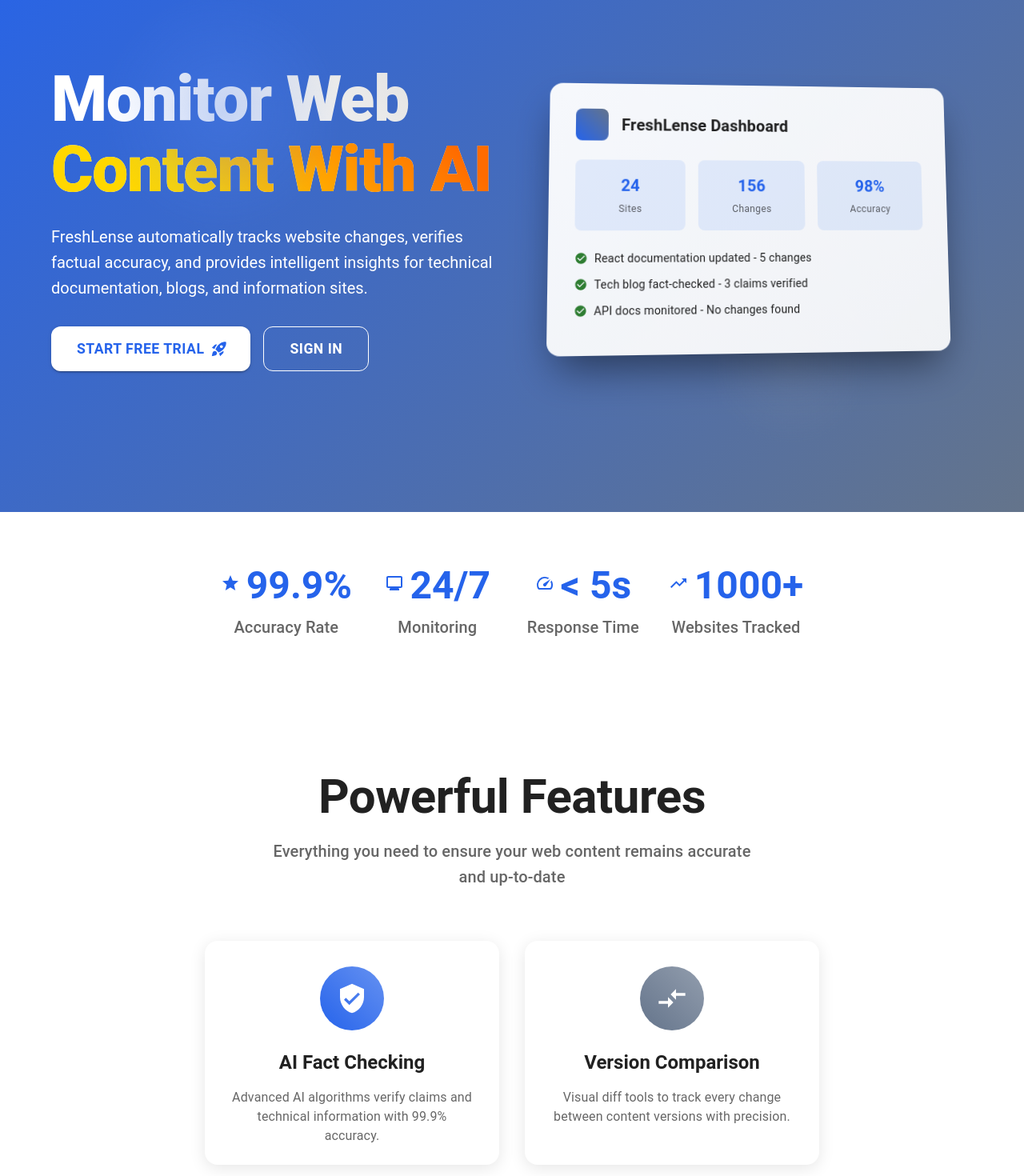
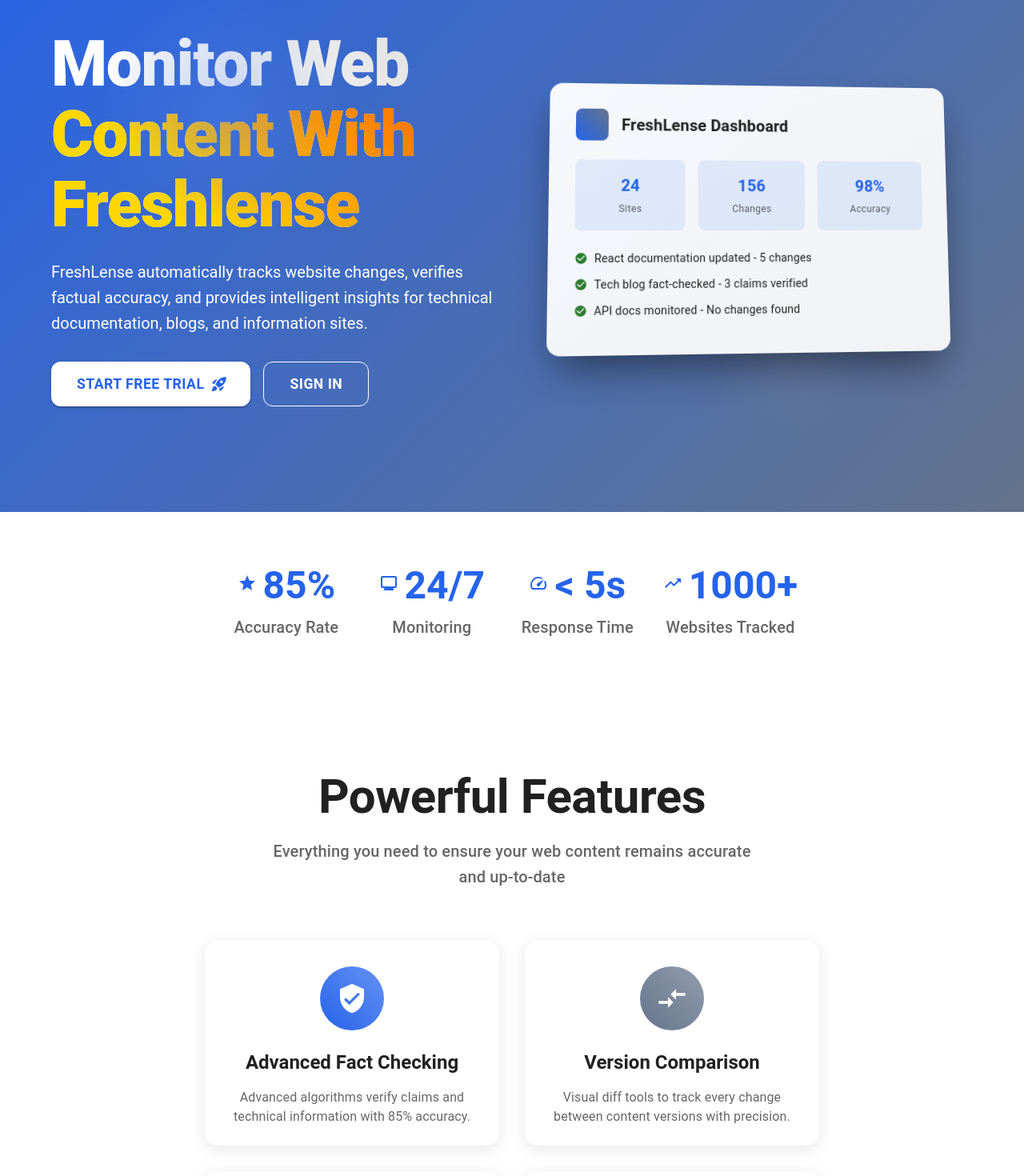
Before and after one commit to SohamJ513/FreshLense, a React (Create React App) app in the folder frontend/: page / in a window 1280 px wide. Shown: the part 160-1630 px from the top of the page at 80% size. Built offline with nearby package versions, Linux system fonts and the light colour scheme; no server answers.

Commit message:
Updated the landing page

```diff
--- a/frontend/src/pages/LandingPage.tsx
+++ b/frontend/src/pages/LandingPage.tsx
@@ -42,8 +42,8 @@
   const features = [
     {
       icon: <VerifiedUser sx={{ fontSize: 40 }} />,
-      title: 'AI Fact Checking',
-      description: 'Advanced AI algorithms verify claims and technical information with 99.9% accuracy.',
+      title: 'Advanced Fact Checking',
+      description: 'Advanced algorithms verify claims and technical information with 85% accuracy.',
       color: theme.palette.primary.main,
     },
     {
@@ -79,7 +79,7 @@
   ];
 
   const stats = [
-    { number: '99.9%', label: 'Accuracy Rate', icon: <Star /> },
+    { number: '85%', label: 'Accuracy Rate', icon: <Star /> },
     { number: '24/7', label: 'Monitoring', icon: <Monitor /> },
     { number: '< 5s', label: 'Response Time', icon: <Speed /> },
     { number: '1000+', label: 'Websites Tracked', icon: <TrendingUp /> },
@@ -263,7 +263,7 @@
                       color: 'transparent',
                     }}
                   >
-                    Content With AI
+                    Content With Freshlense
                   </Box>
                 </Typography>
 
```
